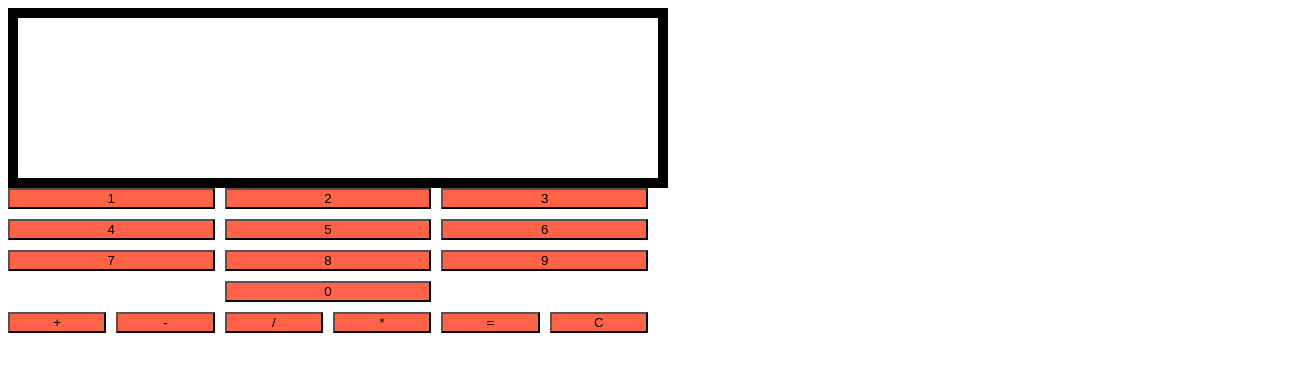
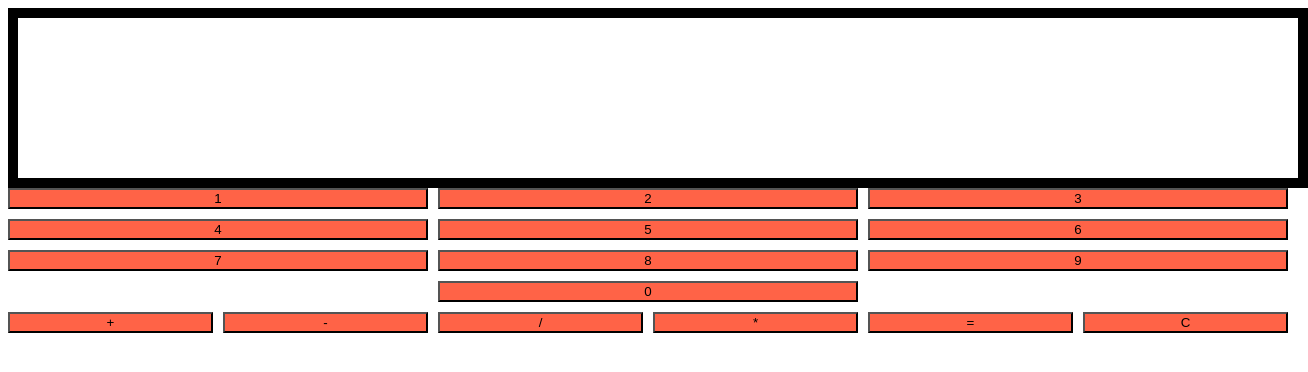
Before and after one commit to Franspi-lol/JSCalculator, a plain HTML site: page index.html in a window 1280 px wide. Shown: the whole page, 1308 px wide, since content can reach past the window. Drawn offline with Linux system fonts and the light colour scheme.

Commit message:
Update styles.css

```diff
--- a/styles.css
+++ b/styles.css
@@ -6,12 +6,12 @@
     display: grid;
     grid-template-columns: repeat(3, 1fr);
     gap: 10px;
-    width: 50vw;
+    width: 100vw;
 
 }
 .viewer{
     height: 20vh;
-    width: 50vw;
+    width: 100vw;
     border-image: url(./img/borde.png) 40 40 repeat;
     border: 10px solid;
     text-align: center;
@@ -28,6 +28,6 @@ button{
     display: grid;
     grid-template-columns: repeat(6, 1fr);
     gap: 10px;
-    width: 50vw;
+    width: 100vw;
     margin-top: 10px;
 }
```
